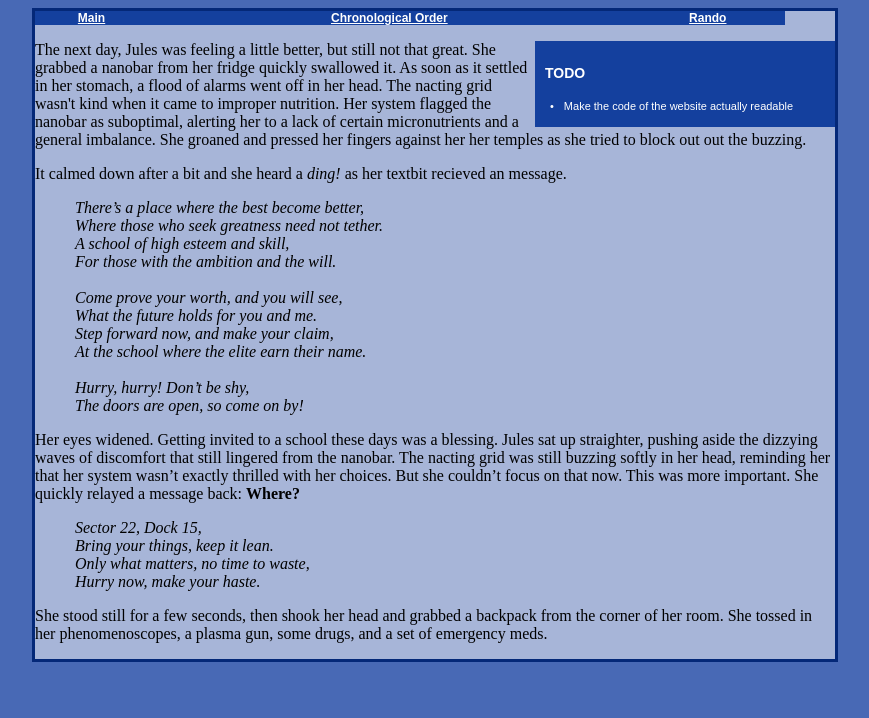
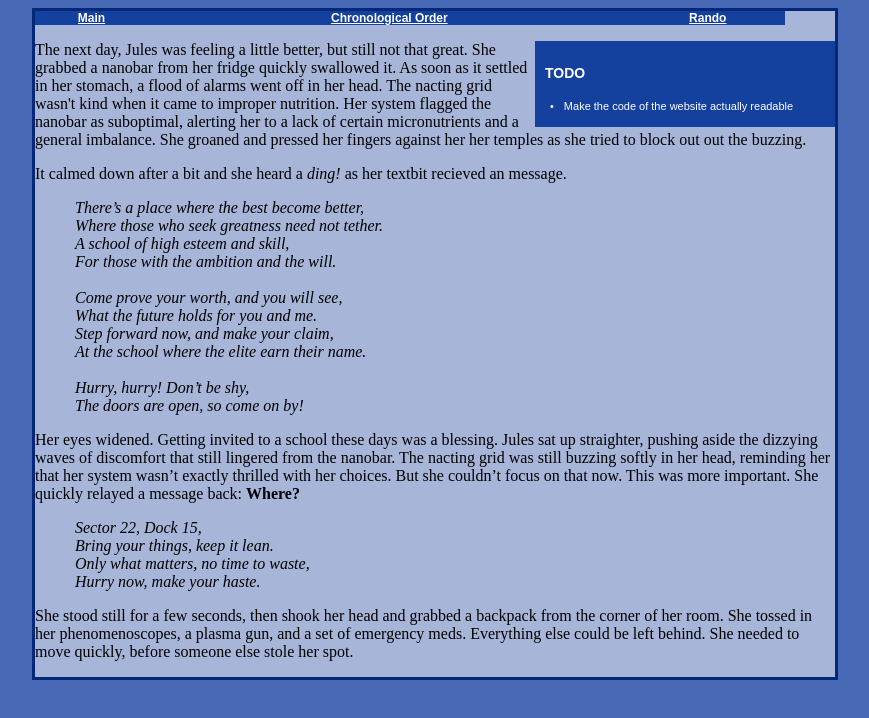
Before and after one commit to tuihblsr/tuihblsr.github.io, a plain HTML site: page jules/jules2.html in a window 1280 px wide. Shown: the whole page, without its empty margins (205-1074 px from the left). Drawn offline with Linux system fonts and the light colour scheme.

Commit message:
Update jules2.html

```diff
--- a/jules/jules2.html
+++ b/jules/jules2.html
@@ -47,7 +47,7 @@
             <dd>Only what matters, no time to waste,</dd>
             <dd>Hurry now, make your haste.</dd>
         </i></dl>
-        <p>She stood still for a few seconds, then shook her head and grabbed a backpack from the corner of her room. She tossed in her phenomenoscopes, a plasma gun, some drugs, and a set of emergency meds.</p>
+        <p>She stood still for a few seconds, then shook her head and grabbed a backpack from the corner of her room. She tossed in her phenomenoscopes, a plasma gun, and a set of emergency meds. Everything else could be left behind. She needed to move quickly, before someone else stole her spot.</p>
     </div>
 </body>
 </html>
```
